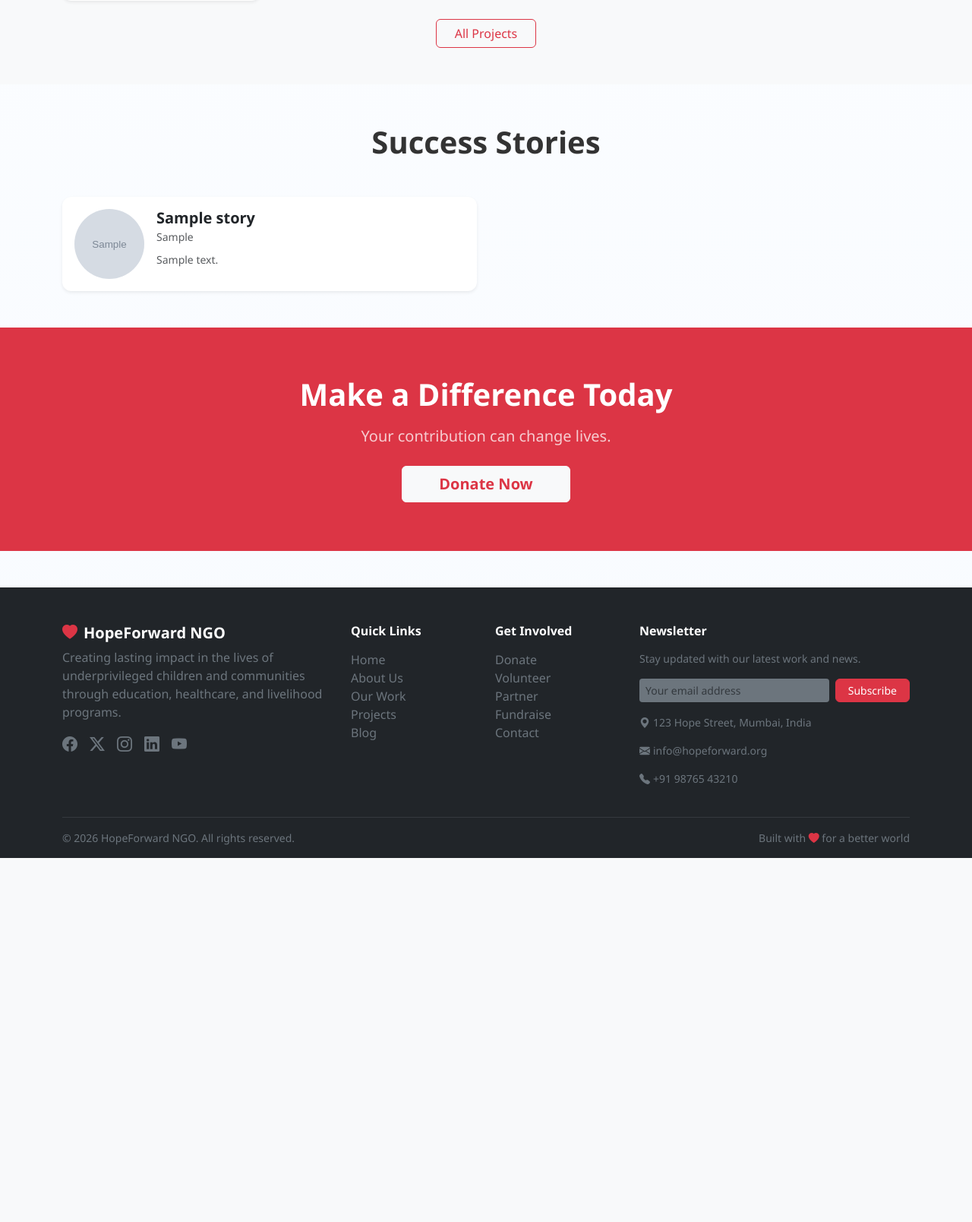
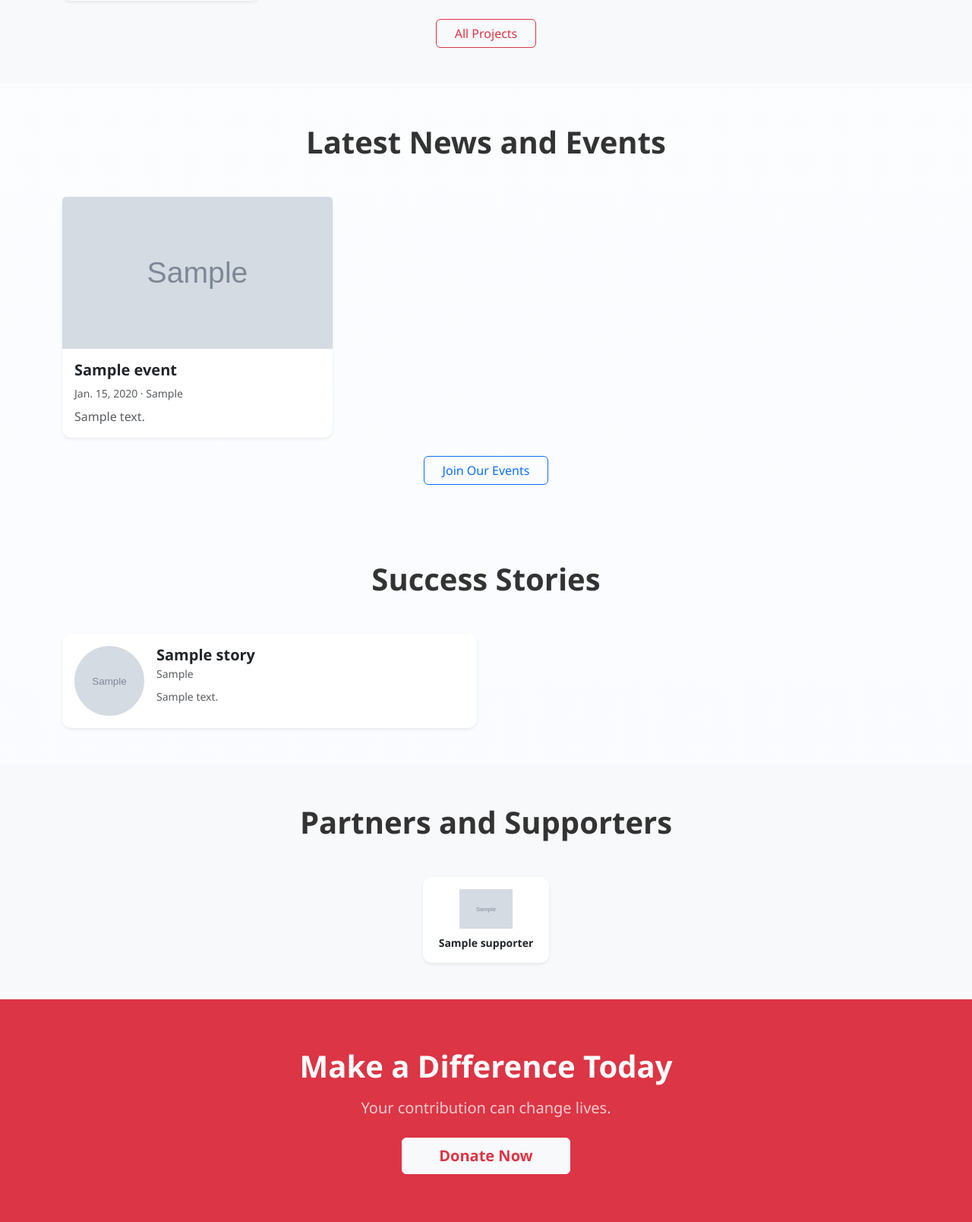
Before and after one commit to SurajSingh9696/ItVedant-Internship, a Django app: page / in a window 1280 px wide. Shown: the part 2133-3741 px from the top of the page at 76% size. Before the commit the page ends 3262 px from the top, so only its background shows below. Run offline with Django 5.2, Linux system fonts and the light colour scheme; tables that the repository leaves empty hold one stand-in row (values such as "Sample post"); grey boxes marked "Sample" are stand-in pictures.

Commit message:
Add Supporter model, serializer, and viewset; update home view and template to display upcoming events and supporters

```diff
--- a/core/models.py
+++ b/core/models.py
@@ -44,6 +44,7 @@ class Project(models.Model):
     image = models.ImageField(upload_to='projects/', blank=True, null=True)
     report = models.FileField(upload_to='reports/', blank=True, null=True)
     created_at = models.DateTimeField(auto_now_add=True)
+    updated_at = models.DateTimeField(auto_now=True)
 
     def save(self, *args, **kwargs):
         if not self.slug:
@@ -332,6 +333,7 @@ class PressRelease(models.Model):
     published_date = models.DateField()
     is_featured = models.BooleanField(default=False)
     created_at = models.DateTimeField(auto_now_add=True)
+    updated_at = models.DateTimeField(auto_now=True)
 
     def __str__(self):
         return self.title
@@ -377,3 +379,18 @@ class MediaContact(models.Model):
 
     class Meta:
         ordering = ['-is_active', 'name']
+
+
+class Supporter(models.Model):
+    name = models.CharField(max_length=150)
+    logo = models.ImageField(upload_to='supporters/', blank=True, null=True)
+    website = models.URLField(blank=True)
+    order = models.PositiveSmallIntegerField(default=0)
+    is_active = models.BooleanField(default=True)
+    created_at = models.DateTimeField(auto_now_add=True)
+
+    def __str__(self):
+        return self.name
+
+    class Meta:
+        ordering = ['order', 'name']
--- a/core/views.py
+++ b/core/views.py
@@ -2,10 +2,11 @@ from django.shortcuts import render, get_object_or_404, redirect
 from django.contrib import messages
 from django.core.paginator import Paginator
 from django.db.utils import OperationalError, ProgrammingError
+from django.utils import timezone
 from .models import (
     Program, Project, BlogPost, MediaGallery, Statistic, ContactMessage, Event,
     Banner, VisionMission, Initiative, Story, CoreValue, TeamMember,
-    ImageGallery, VideoGallery, PressRelease, MediaCoverage, OurStory, MediaContact
+    ImageGallery, VideoGallery, PressRelease, MediaCoverage, OurStory, MediaContact, Supporter
 )
 from .forms import ContactForm
 
@@ -33,6 +34,10 @@ def home_view(request):
     featured_initiatives = _safe_list(Initiative.objects.filter(is_featured=True).order_by('order')[:3])
     featured_stories = _safe_list(Story.objects.filter(is_featured=True).order_by('-published_at')[:2])
     vision_mission = _safe_first(VisionMission.objects.all())
+    upcoming_events = _safe_list(Event.objects.filter(event_date__gte=timezone.now().date()).order_by('event_date')[:3])
+    supporters = _safe_list(Supporter.objects.filter(is_active=True).order_by('order')[:10])
+    if not upcoming_events:
+        upcoming_events = _safe_list(Event.objects.all().order_by('event_date')[:3])
     context = {
         'banners': banners,
         'featured_programs': featured_programs,
@@ -42,6 +47,8 @@ def home_view(request):
         'featured_initiatives': featured_initiatives,
         'featured_stories': featured_stories,
         'vision_mission': vision_mission,
+        'upcoming_events': upcoming_events,
+        'supporters': supporters,
     }
     return render(request, 'core/home.html', context)
 
--- a/ngo_cms/api_urls.py
+++ b/ngo_cms/api_urls.py
@@ -7,7 +7,7 @@ from core.api import (
     BannerViewSet, VisionMissionViewSet, InitiativeViewSet, StoryViewSet,
     CoreValueViewSet, TeamMemberViewSet, ImageGalleryViewSet, VideoGalleryViewSet,
     PressReleaseViewSet, MediaCoverageViewSet, ProjectImageViewSet,
-    OurStoryViewSet, MediaContactViewSet
+    OurStoryViewSet, MediaContactViewSet, SupporterViewSet
 )
 from donations.api import DonationViewSet
 from volunteers.api import VolunteerViewSet, NewsletterSubscriberViewSet
@@ -37,6 +37,7 @@ router.register('video-gallery', VideoGalleryViewSet, basename='api-video-galler
 router.register('press-releases', PressReleaseViewSet, basename='api-press-releases')
 router.register('media-coverage', MediaCoverageViewSet, basename='api-media-coverage')
 router.register('media-contacts', MediaContactViewSet, basename='api-media-contacts')
+router.register('supporters', SupporterViewSet, basename='api-supporters')
 
 urlpatterns = [
     path('', include(router.urls)),
--- a/templates/core/home.html
+++ b/templates/core/home.html
@@ -79,11 +79,56 @@
 </section>
 {% endif %}
 
+{% if upcoming_events %}
+<section class="py-5">
+    <div class="container">
+        <div class="text-center mb-5"><h2 class="fw-bold display-6 mt-1">Latest News and Events</h2></div>
+        <div class="row g-4">
+            {% for event in upcoming_events %}
+            <div class="col-md-4">
+                <div class="card h-100 border-0 shadow-sm">
+                    {% if event.image %}
+                    <img src="{{ event.image.url }}" class="card-img-top" style="height:200px;object-fit:cover;" alt="{{ event.title }}">
+                    {% endif %}
+                    <div class="card-body">
+                        <h5 class="fw-bold">{{ event.title }}</h5>
+                        <p class="small text-muted mb-2">{{ event.event_date }}{% if event.location %} · {{ event.location }}{% endif %}</p>
+                        <p class="text-muted mb-0">{{ event.description|truncatewords:22 }}</p>
+                    </div>
+                </div>
+            </div>
+            {% endfor %}
+        </div>
+        <div class="text-center mt-4"><a href="{% url 'get_involved' %}" class="btn btn-outline-primary px-4">Join Our Events</a></div>
+    </div>
+</section>
+{% endif %}
+
 {% if featured_stories %}
 <section class="py-5">
     <div class="container">
         <div class="text-center mb-5"><h2 class="fw-bold display-6 mt-1">Success Stories</h2></div>
         <div class="row g-4">{% for story in featured_stories %}<div class="col-md-6"><div class="card h-100 border-0 shadow-sm p-3"><div class="d-flex gap-3">{% if story.image %}<img src="{{ story.image.url }}" style="width:92px;height:92px;object-fit:cover;" class="rounded-circle" alt="{{ story.beneficiary_name }}">{% else %}<div class="rounded-circle bg-danger bg-opacity-10 d-flex align-items-center justify-content-center" style="width:92px;height:92px;"><i class="bi bi-person-heart fs-2 text-danger"></i></div>{% endif %}<div><h5 class="fw-bold mb-0">{{ story.beneficiary_name }}</h5><small class="text-muted">{{ story.location }}</small><p class="text-muted small mt-2 mb-0">{{ story.story_text|truncatewords:35 }}</p></div></div></div></div>{% endfor %}</div>
+    </div>
+</section>
+{% endif %}
+
+{% if supporters %}
+<section class="py-5 bg-light">
+    <div class="container">
+        <div class="text-center mb-5"><h2 class="fw-bold display-6 mt-1">Partners and Supporters</h2></div>
+        <div class="row g-4 justify-content-center">
+            {% for supporter in supporters %}
+            <div class="col-6 col-md-3 col-lg-2">
+                <div class="card h-100 border-0 shadow-sm text-center p-3">
+                    {% if supporter.logo %}
+                    <img src="{{ supporter.logo.url }}" alt="{{ supporter.name }}" class="img-fluid mx-auto mb-2" style="height:52px;object-fit:contain;">
+                    {% endif %}
+                    <p class="small fw-semibold mb-0">{{ supporter.name }}</p>
+                </div>
+            </div>
+            {% endfor %}
+        </div>
     </div>
 </section>
 {% endif %}
```
Also changed, not shown: core/admin.py (+9 -1 lines), core/api.py (+8 -2 lines), core/serializers.py (+8 -1 lines), core/migrations/0003_supporter_pressrelease_updated_at_project_updated_at.py (added).
